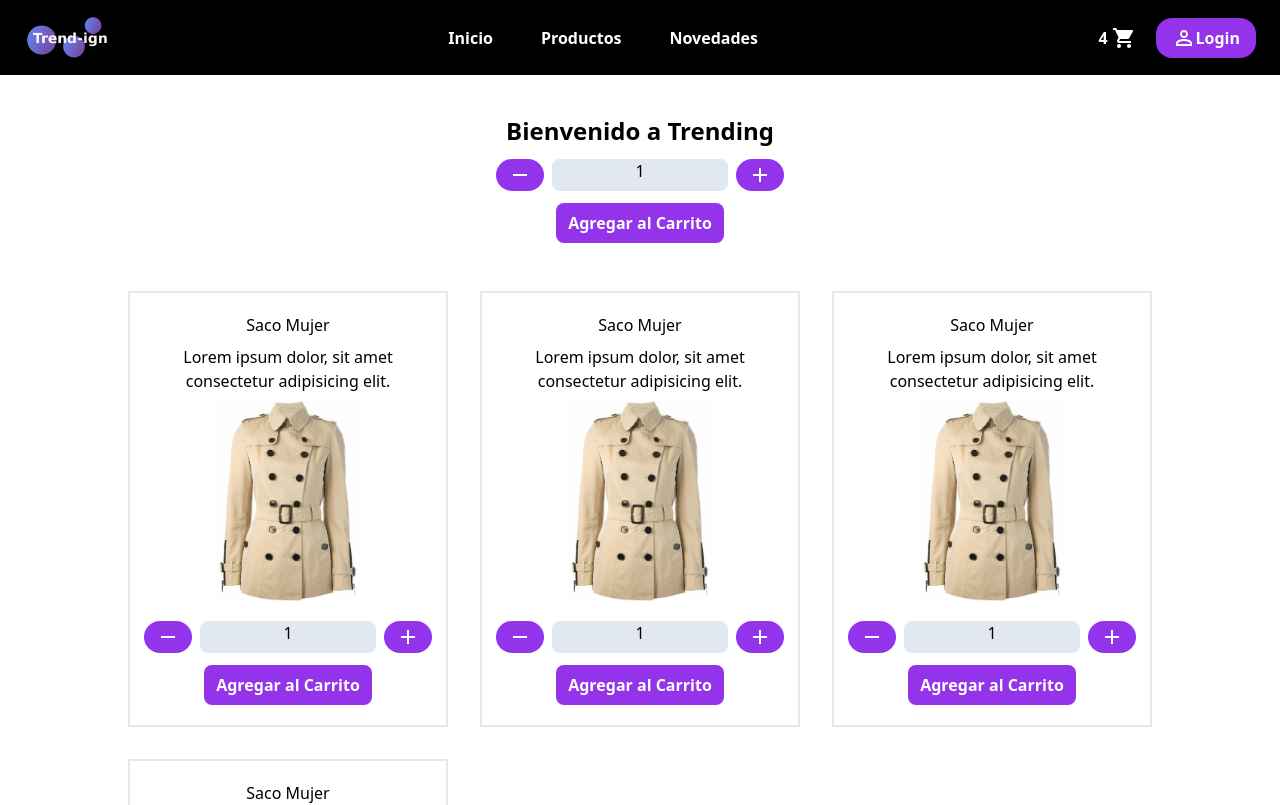
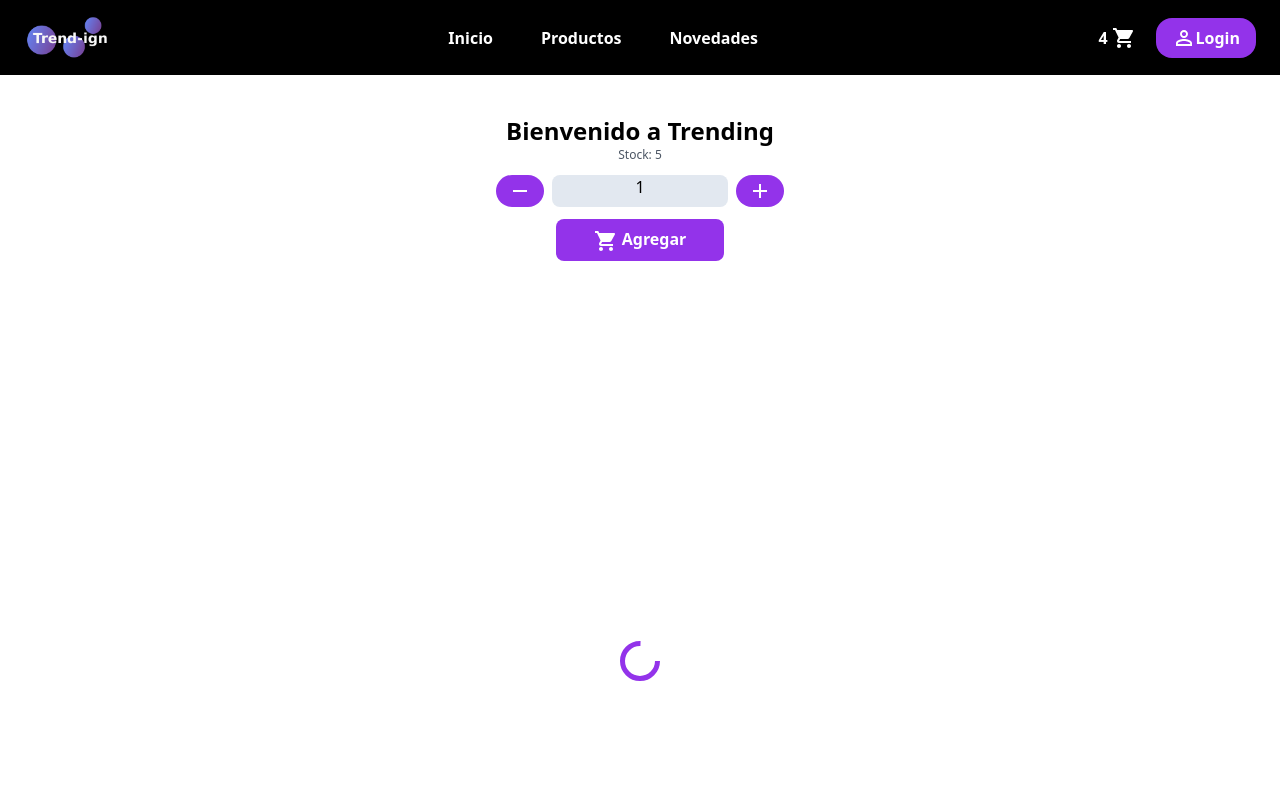
Before and after one commit to fmurga/coder-app-murga, a React (Create React App) app: page / in a window 1280 px wide. Shown: the top 805 px of the page. Built offline with nearby package versions, Linux system fonts and the light colour scheme.

Commit message:
added loading, ItemList and Item

```diff
--- a/src/components/ItemListContainer.jsx
+++ b/src/components/ItemListContainer.jsx
@@ -1,21 +1,50 @@
-import React from "react";
-import CardContainer from "./Product/CardContainer";
+import React, { useEffect, useState } from "react";
+import { products } from "../data/products";
+import Loading from "./extra/Loading";
 import ItemCount from "./Product/ItemCount";
+import ItemList from "./Product/ItemList";
 
 const ItemListContainer = ({ greeting }) => {
+  const [items, setItems] = useState([]);
+  const [error, setError] = useState("");
+  const [loading, setLoading] = useState(false);
+
   const onAdd = (count) => {
     alert("Se Agregaron: " + count + " productos");
   };
+
+  const fetchItems = () => {
+    setLoading(true);
+    setError("");
+    const listado = new Promise((res, rej) => {
+      setTimeout(() => {
+        res(products);
+        // rej("Error inesperado");
+      }, 10000);
+    });
+    listado
+      .then((res) => {
+        setItems(res);
+      })
+      .catch((error) => {
+        setError(error);
+      })
+      .finally(() => {
+        setLoading(false);
+      });
+  };
+
+  useEffect(() => {
+    fetchItems();
+  }, []);
+
   return (
     <div className="container mt-10 flex flex-col items-center content-center justify-center mx-auto">
       <p className="font-bold text-2xl">{greeting}</p>
       <ItemCount initial={1} stock={5} onAdd={onAdd} />
-      <div className="grid grid-cols-1 md:grid-cols-2 lg:grid-cols-2 xl:grid-cols-3 gap-4 my-10 ">
-        <CardContainer />
-        <CardContainer />
-        <CardContainer />
-        <CardContainer />
-      </div>
+      {loading ? <Loading /> : " "}
+      {error && "No se pudieron cargar los productos"}
+      {items && <ItemList items={items} />}
     </div>
   );
 };
--- a/src/components/Product/CardContainer.jsx
+++ /dev/null
@@ -1,18 +0,0 @@
-import React from "react";
-import ItemCount from "./ItemCount";
-
-const CardContainer = () => {
-  const onAdd = (count) => {
-    alert("Se Agregaron: " + count + " productos");
-  };
-  return (
-    <div className="flex flex-col justify-center items-center w-80 p-5 m-2 border-2 gap-2">
-      <h2>Saco Mujer</h2>
-      <p className="text-center">Lorem ipsum dolor, sit amet consectetur adipisicing elit.</p>
-      <img src="/assets/images/saco-mujer.jpg" alt="saco mujer" width={150} />
-      <ItemCount initial={1} stock={5} onAdd={onAdd} />
-    </div>
-  );
-};
-
-export default CardContainer;
--- /dev/null
+++ b/src/components/Product/Item.jsx
@@ -0,0 +1,24 @@
+import React from "react";
+import ItemCount from "./ItemCount";
+
+const Item = ({title, price, pictureUrl, stock}) => {
+
+  const onAdd = (count) => {
+    alert("Se Agregaron: " + count + " productos");
+  };
+
+
+  return (
+    <div className="flex flex-col justify-center items-center w-80 p-5 m-2 border-2 rounded-lg gap-2 shadow-md hover:shadow-xl transform transition duration-500 hover:scale-110">
+      <a href="_" className="">
+        <h2 className="text-purple-600 font-bold text-lg hover:text-purple-400">{title}</h2>
+      </a>
+      <hr className="text-gray-500"/>
+      <img src={pictureUrl} alt={title} width={150} />
+      <p className="text-center text-violet-700 font-bold">${price}</p>
+      <ItemCount initial={1} stock={stock} onAdd={onAdd} />
+    </div>
+  );
+};
+
+export default Item;
--- a/src/components/Product/ItemCount.jsx
+++ b/src/components/Product/ItemCount.jsx
@@ -1,6 +1,8 @@
 import React, { useEffect, useState } from "react";
 import AddIcon from "@mui/icons-material/Add";
 import RemoveIcon from "@mui/icons-material/Remove";
+import { ButtonContainer } from "../buttons/ButtonContainer";
+import { Shop, ShoppingCart } from "@mui/icons-material";
 
 const ItemCount = ({ stock, initial, onAdd }) => {
   const [count, setCount] = useState(initial);
@@ -27,30 +29,32 @@
       setDisableDec(false);
       setDisableAdd(true);
     }
+    if (count > 1) {
+      setDisableDec(false);
+    }
+    if (count < stock){
+      setDisableAdd(false);
+    }
   }, [disableAdd, disableDec, count, stock]);
 
   return (
     <div className="flex flex-col items-center">
+      <span className="text-xs text-gray-600">Stock: {stock}</span>
       <div className="flex flex-row gap-2 justify-between my-3">
-        <button
-          className="px-3 py-1 w-max text-white flex justify-center items-center  bg-purple-600 rounded-full"
-          disabled={disableDec}
-          onClick={() => decrement()}>
+        <ButtonContainer onClick={decrement} disable={disableDec}>
           <RemoveIcon />
-        </button>
+        </ButtonContainer>
         <label className="text-center w-44 bg-slate-200 rounded-lg">
           {count}
         </label>
-        <button
-          className="px-3 py-1 w-max  text-white flex justify-center items-center bg-purple-600 rounded-full"
-          disabled={disableAdd}
-          onClick={() => add()}>
+        <ButtonContainer onClick={add} disable={disableAdd}>
           <AddIcon />
-        </button>
+        </ButtonContainer>
       </div>
-      <button className="w-7/12 p-2 bg-purple-600 hover:bg-purple-400 text-white font-bold rounded-lg"
-      onClick={() => onAdd(count)}>
-        Agregar al Carrito
+      <button
+        className="w-7/12 p-2 bg-purple-600 hover:bg-purple-400 text-white font-bold rounded-lg"
+        onClick={() => onAdd(count)}>
+          <ShoppingCart /> Agregar
       </button>
     </div>
   );
--- /dev/null
+++ b/src/components/Product/ItemList.jsx
@@ -0,0 +1,22 @@
+import React from "react";
+import Item from "./Item";
+
+const ItemList = ({ items }) => {
+    console.log(items)
+  return (
+    <div className="grid grid-cols-1 md:grid-cols-2 lg:grid-cols-2 xl:grid-cols-3 gap-4 my-10 ">
+      {items &&
+        items.map((item) => (
+          <Item
+            key={item.id}
+            title={item.title}
+            price={item.price}
+            pictureUrl={item.pictureUrl}
+            stock={item.stock}
+          />
+        ))}
+    </div>
+  );
+};
+
+export default ItemList;
--- /dev/null
+++ b/src/components/buttons/ButtonContainer.jsx
@@ -0,0 +1,12 @@
+import React from "react";
+
+export const ButtonContainer = ({disable, onClick, children}) => {
+  return (
+    <button
+      className="px-3 py-1 w-max  text-white flex justify-center items-center cursor-pointer bg-purple-600 rounded-full hover:bg-purple-400"
+      disabled={disable}
+      onClick={() => onClick()}>
+      {children}
+    </button>
+  );
+};
--- /dev/null
+++ b/src/components/extra/Loading.jsx
@@ -0,0 +1,36 @@
+import React from "react";
+
+const Loading = () => {
+
+  return (
+    <div className="flex h-screen justify-center items-center">
+    <svg
+      xmlns="http://www.w3.org/2000/svg"
+      style={{margin: "auto", background: "none", display: "block", shapeRendering: "auto"}}
+      width="50px"
+      height="50px"
+      viewBox="0 0 100 100"
+      preserveAspectRatio="xMidYMid">
+      <circle
+        cx="50"
+        cy="50"
+        fill="none"
+        stroke="#9333ea"
+        strokeWidth="10"
+        r="35"
+        strokeDasharray="164.93361431346415 56.97787143782138">
+        <animateTransform
+          attributeName="transform"
+          type="rotate"
+          repeatCount="indefinite"
+          dur="1s"
+          values="0 50 50;360 50 50"
+          keyTimes="0;1"></animateTransform>
+      </circle>
+    </svg>
+    </div>
+
+  );
+};
+
+export default Loading;
--- /dev/null
+++ b/src/data/products.js
@@ -0,0 +1,34 @@
+export const products = [
+    {
+        id: "1",
+        title: "Saco Negro",
+        price: 2000,
+        stock: 5,
+        initial: 1,
+        pictureUrl: "https://i.pinimg.com/236x/47/d7/5e/47d75e955f4e4434d85be86f5f6fb290.jpg",
+    },
+    {
+        id: "2",
+        title: "Saco Beige",
+        price: 1500,
+        stock: 6,
+        initial: 1,
+        pictureUrl: "https://http2.mlstatic.com/D_NQ_NP_817298-MLA31993540345_082019-O.webp",
+    },
+    {
+        id: "3",
+        title: "Saco Beige Angosto",
+        price: 1900,
+        stock: 3,
+        initial: 1,
+        pictureUrl: "https://i.pinimg.com/564x/39/d1/7a/39d17a69059bbdc40df31af7a663686a.jpg",
+    },
+    {
+        id: "4",
+        title: "Saco Rojo",
+        price: 1600,
+        stock: 4,
+        initial: 1,
+        pictureUrl: "https://www.kvnstatic.com/productos/M5893047/g/M5893047.jpg",
+    },
+]
--- a/tailwind.config.js
+++ b/tailwind.config.js
@@ -1,4 +1,5 @@
 module.exports = {
+  darkMode: true,
   content: [
     "./src/**/*.{js,jsx,ts,tsx}",
   ],
```
